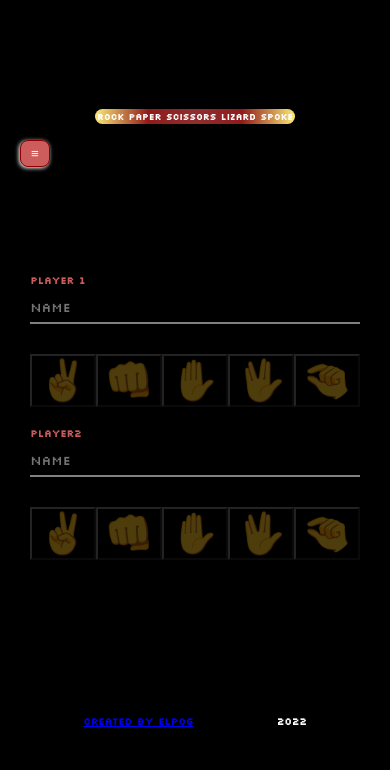
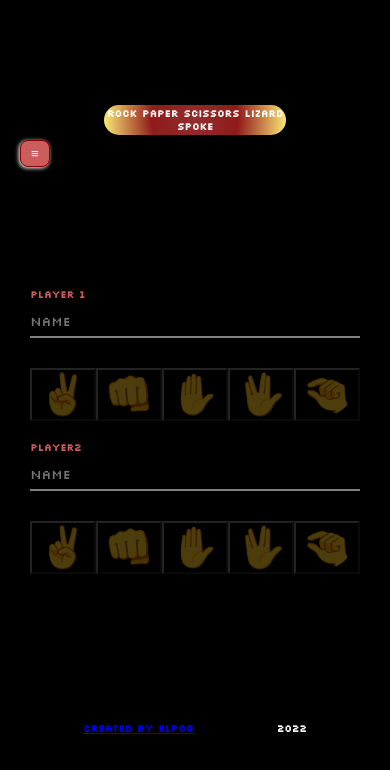
Before and after one commit to eLPog/RPS, a React (Create React App) app: page / in a window 390 px wide. Shown: the top 770 px of the page. Built offline with nearby package versions, Linux system fonts and the light colour scheme.

Commit message:
if play against computer - show question mark by choose

```diff
--- a/src/components/Header/Header.css
+++ b/src/components/Header/Header.css
@@ -1,11 +1,15 @@
 .header {
     display: flex;
     flex-direction: column;
+    align-items: center;
+    margin-top: 1rem;
 }
 .title {
     border-radius: 2rem;
-    padding: 1rem 3rem;
+    text-align: center;
+    padding: 1rem 2rem;
     position: relative;
+    width: 80%;
     top:-1rem;
     background:radial-gradient(circle, rgba(143,47,47,1) 0%, rgba(145,26,26,1) 47%, rgba(252,235,119,1) 100%);
 
@@ -13,8 +17,8 @@
 }
 @media only screen and (max-width:460px){
     .title {
-        font-size: 0.9rem;
-        position: static;
+        font-size: 1rem;
         padding:0.2rem;
+        margin-top: 1rem;
     }
 }
--- a/src/components/Selections/Selection.css
+++ b/src/components/Selections/Selection.css
@@ -1,5 +1,6 @@
 .selections {
     margin:1rem 2rem;
+    height: 100%;
 }
 .selected {
     color:green;
@@ -46,6 +47,11 @@ input:focus {
 .selection:hover {
     transform: scale(1.2);
 }
+.computer:hover {
+    cursor: not-allowed;
+    transform: none;
+}
+
 .playerName {
     font-size: 1.5rem;
     margin-right: 2rem;
--- a/src/components/Selections/Selections.js
+++ b/src/components/Selections/Selections.js
@@ -27,9 +27,13 @@ export function Selections(props) {
         </div>
       </div>
     ) : (
-      <p>
-        You play now against computer. Please choose your sign and push play button
-      </p>
+      <div className="selections">
+
+        <span className={`playerName ${props.playerChoice && 'selected'}`}>{props.playerName}</span>
+        <div className="signsContainer">
+          <button className="selection computer" disabled>❓</button>
+        </div>
+      </div>
     )
 
   );
```
